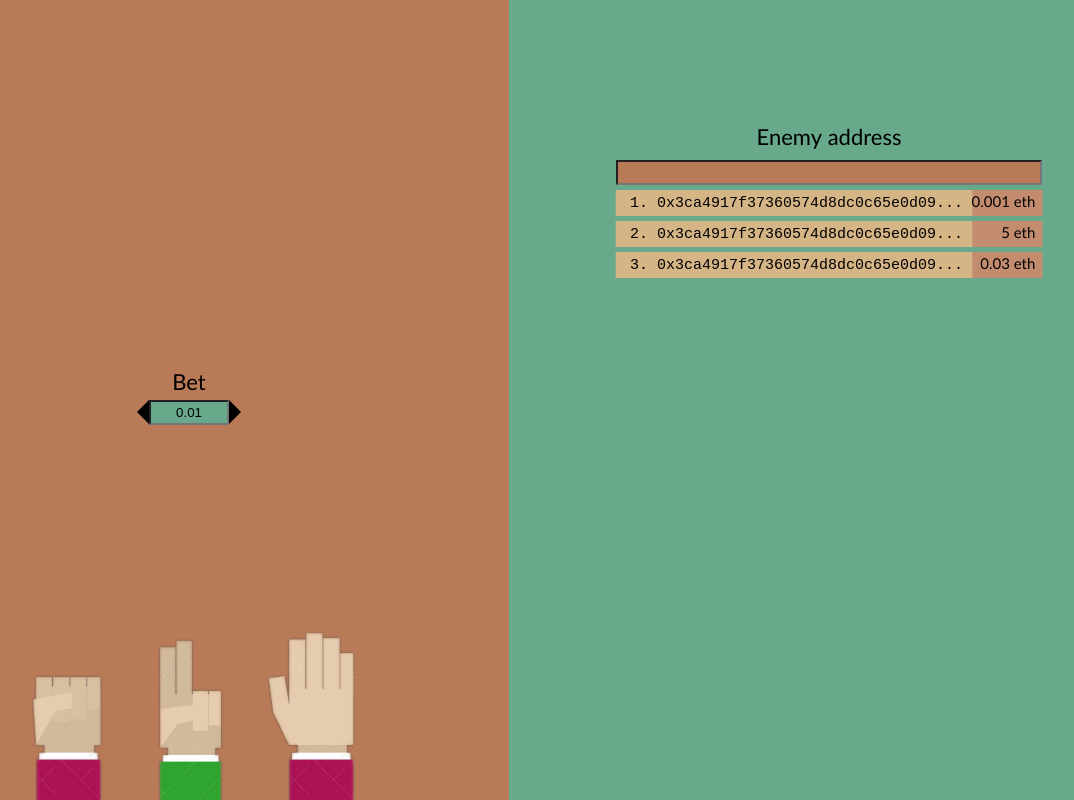
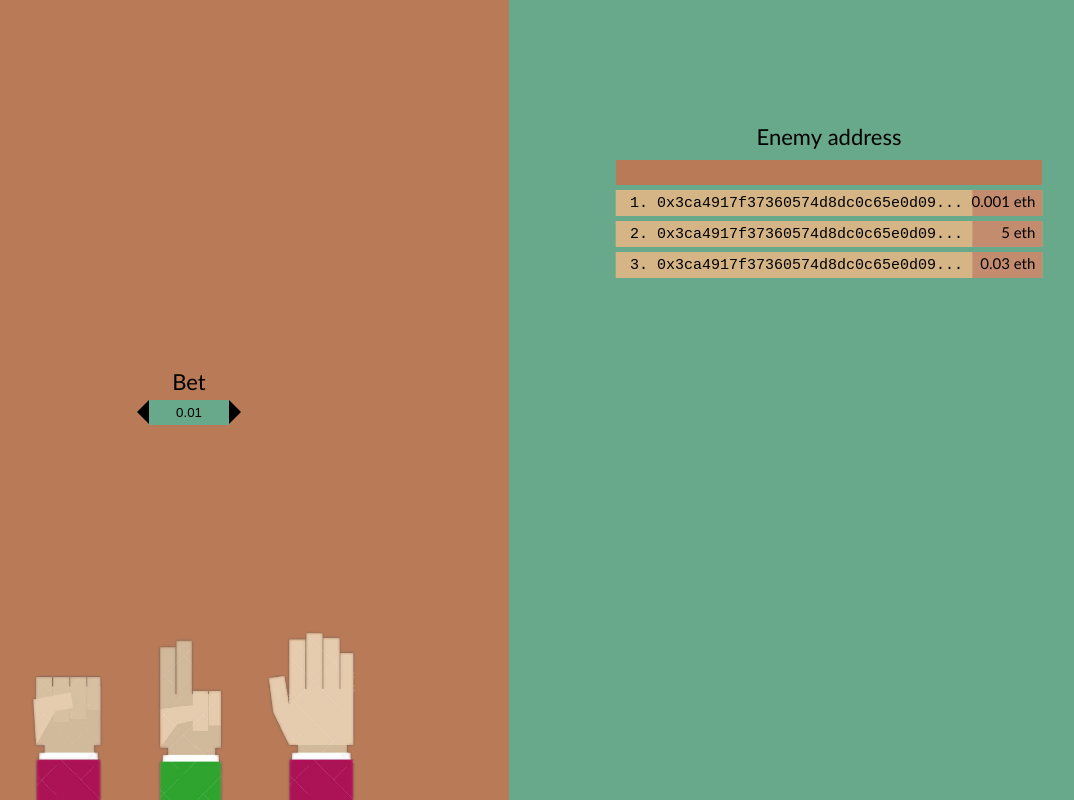
Before and after one commit to Djelu/RSP, a plain HTML site: page index.html in a window 1280 px wide. Shown: the whole page, without its empty margins (131-1205 px from the left). Drawn offline with nearby package versions, Linux system fonts and the light colour scheme.

Commit message:
Добавил стиль инпутов
Скрыл рамки

```diff
--- a/css/styles.css
+++ b/css/styles.css
@@ -1,3 +1,4 @@
 * { margin:0; padding:0; } /* to remove the top and left whitespace */
 html, body { width:100%; height:100%; } /* just to be sure these are full screen*/
 canvas { display:block; } /* To remove the scrollbars */
+input { Border: none; outline: none; }
```
